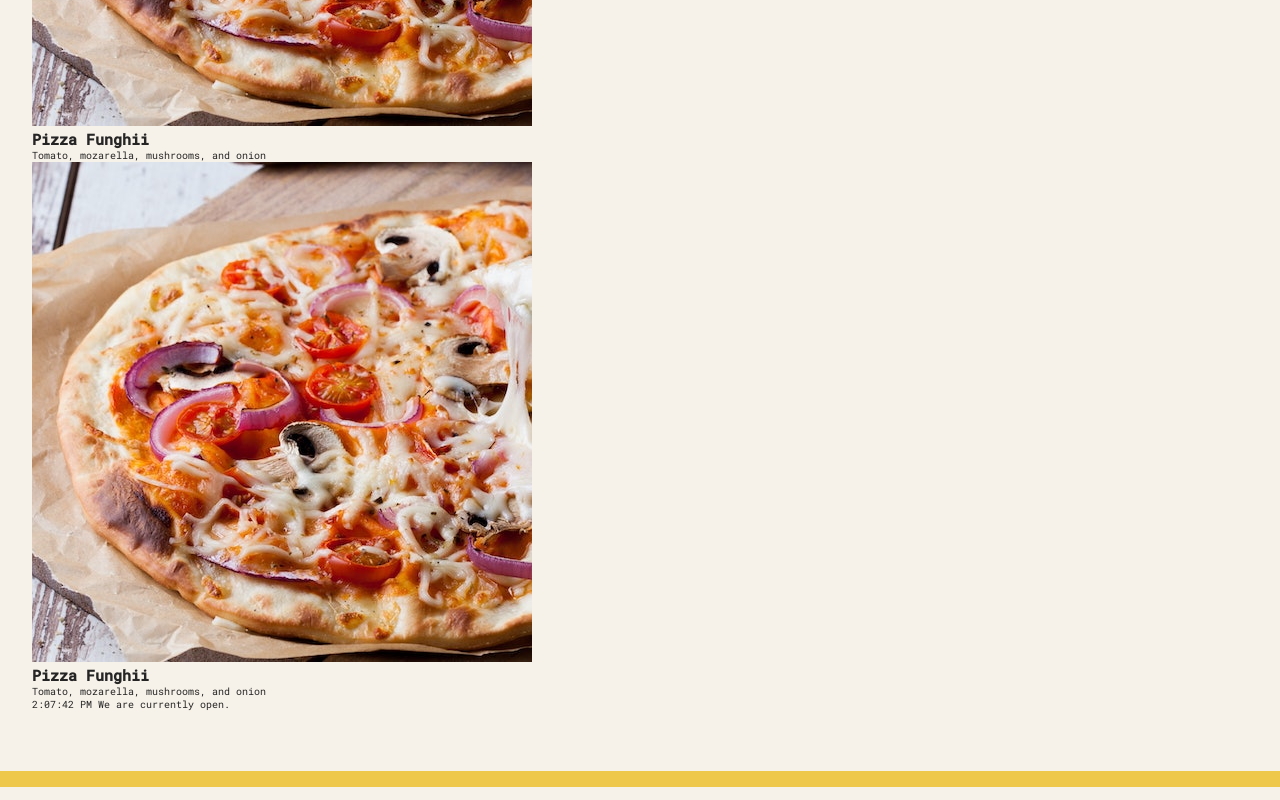
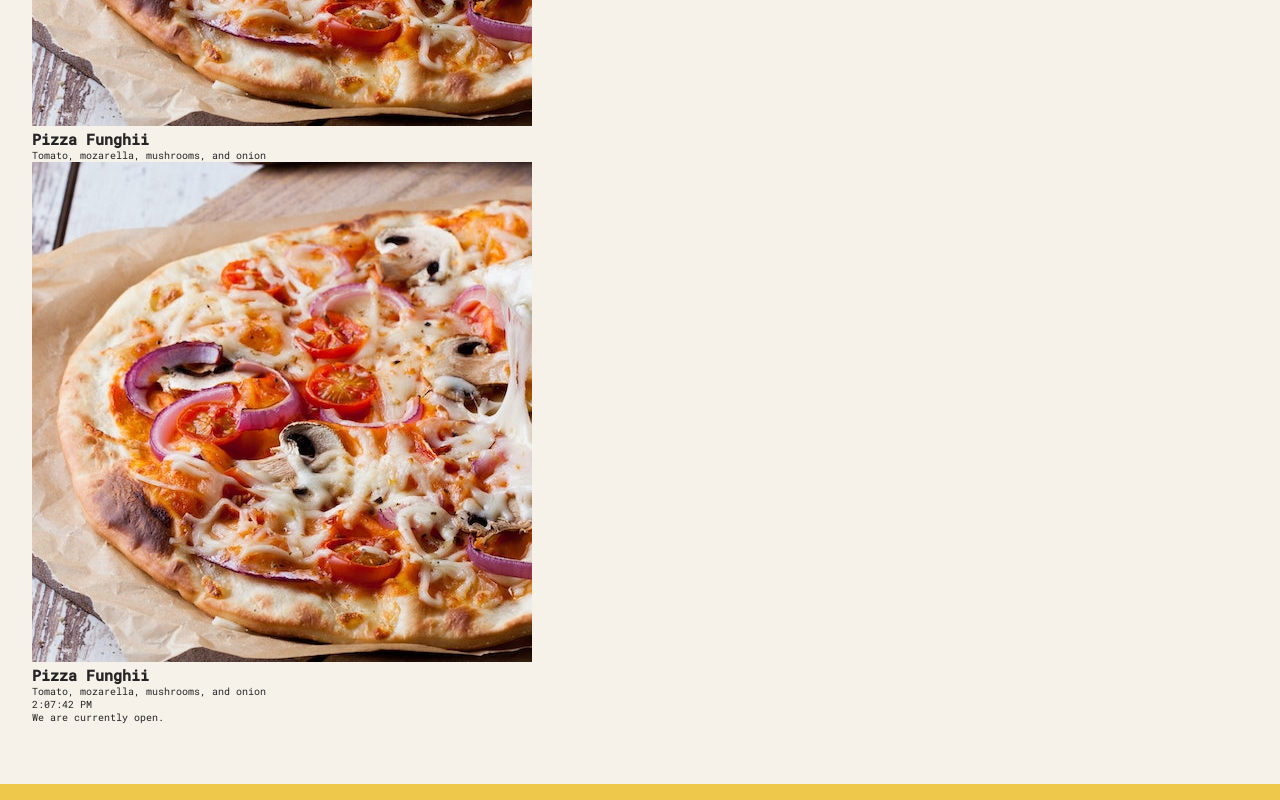
Before and after one commit to DevBukola/ReactJS, a React (Vite) app in the folder PIZZA-MENU/: page / in a window 1280 px wide. Shown: the part 988-1788 px from the top of the page. Built offline with nearby package versions, Linux system fonts and the light colour scheme.

Commit message:
update project

```diff
--- a/PIZZA-MENU/src/index.jsx
+++ b/PIZZA-MENU/src/index.jsx
@@ -85,9 +85,16 @@ const Menu = () => {
 };
 
 function Footer() {
+  const hour = new Date().getHours();
+  const openHour = 11;
+  const closeHour = 22;
+  let alrt = "";
+  if (hour >= openHour && hour <= closeHour) alrt = "We are currently open."; else alrt = "We are closed."
+
   return (
     <div>
-      <footer>{new Date().toLocaleTimeString()} We are currently open.</footer>
+      <footer>{new Date().toLocaleTimeString()}</footer>
+      <p>{alrt}</p>
     </div>
   );
 }
```
